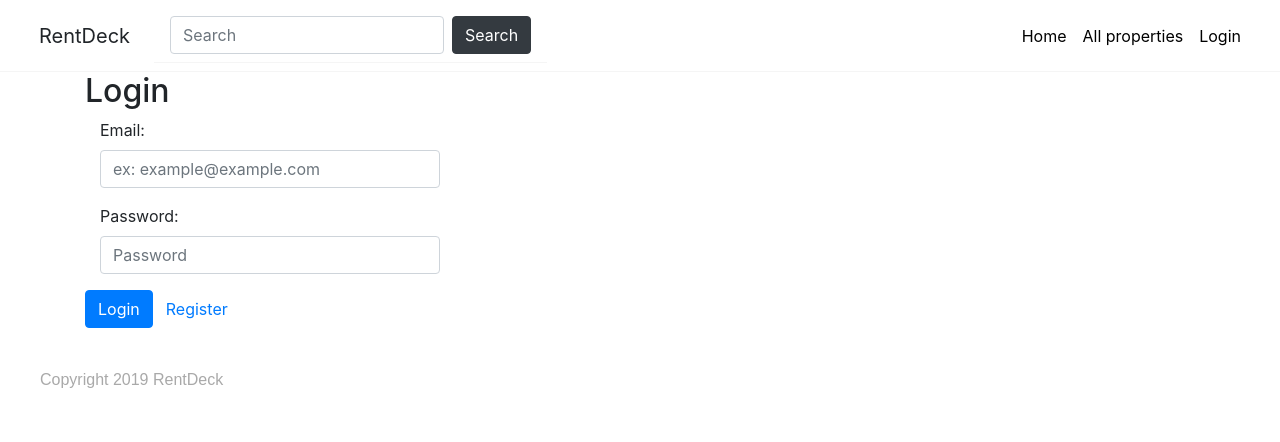
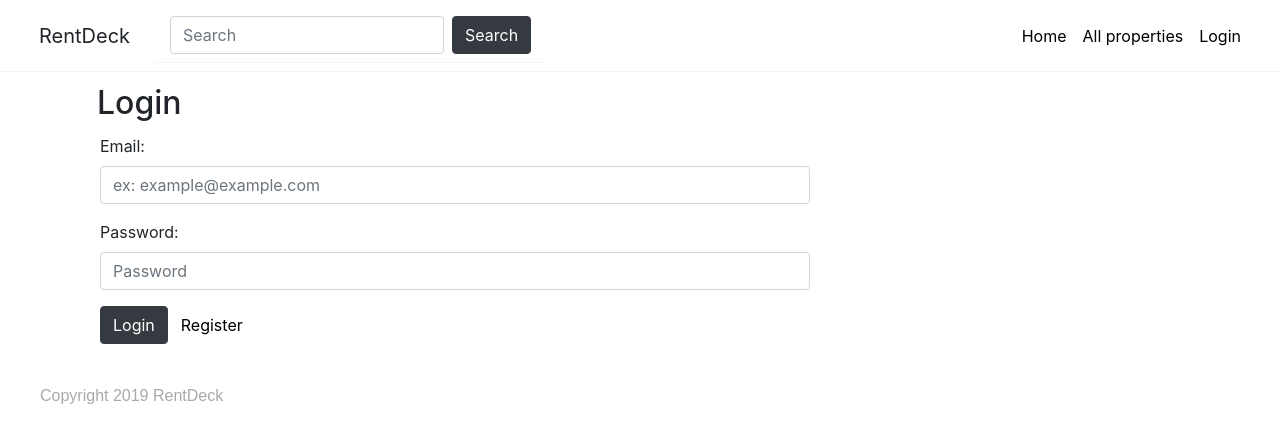
Before and after one commit to rhelk/Tarkvaratehnika, a Vue app in the folder web/: page /login in a window 1280 px wide. Shown: the top 442 px of the page. Built offline with nearby package versions, Linux system fonts and the light colour scheme; what vue-plugin-load-script would draw is missing.

Commit message:
date check and login

```diff
--- a/web/src/views/login.vue
+++ b/web/src/views/login.vue
@@ -1,8 +1,8 @@
 <template>
   <div class="container">
-    <h2>Login</h2>
+    <h2 style="margin: 12px">Login</h2>
     <form>
-      <div class="form-group col-md-4">
+      <div class="form-group col-md-8">
         <label for="formUsername">Email:</label>
         <input type="text"
                name="email"
@@ -13,7 +13,7 @@
                v-validate="'required'">
         <span v-show="errors.has('email')" class="text-danger">{{ errors.first('email') }}</span>
       </div>
-      <div class="form-group col-md-4">
+      <div class="form-group col-md-8">
         <label for="formPassword">Password:</label>
         <input type="password"
                name="password"
@@ -24,8 +24,8 @@
                v-validate="'required'">
         <span v-show="errors.has('password')" class="text-danger">{{ errors.first('password') }}</span>
       </div>
-      <button class="btn btn-primary" v-on:click.prevent="validateBeforeSubmit">Login</button>
-      <router-link to="/register" class="btn btn-link">Register</router-link>
+      <b-button style="margin-left: 15px" variant="dark" v-on:click.prevent="validateBeforeSubmit">Login</b-button>
+      <router-link to="/register" class="btn btn-link" style="color: black">Register</router-link>
     </form>
   </div>
 </template>
@@ -70,4 +70,5 @@
 
 <style scoped>
 
+
 </style>
--- a/web/src/views/rentRequests.vue
+++ b/web/src/views/rentRequests.vue
@@ -20,9 +20,11 @@
                                     Requested period: {{obj.start}} to {{obj.end}}<br>
                                 </p>
                                 <p v-if="obj.state === 'TO_RENT'" style="margin-left: 10px">
-                                    <b-button variant="dark" v-on:click.prevent="confirmRequest(obj.rent_id)">Confirm
+                                    <b-button v-if="new Date(obj.start) > new Date()" variant="dark"
+                                              v-on:click.prevent="confirmRequest(obj.rent_id)">Confirm
                                     </b-button>
-                                    <b-button variant="dark" v-on:click.prevent="denyRequest(obj.rent_id)"
+                                    <b-button v-if="(new Date(obj.start))> new Date()" variant="dark"
+                                              v-on:click.prevent="denyRequest(obj.rent_id)"
                                               style="margin-left: 15px">Deny
                                     </b-button>
                                 </p>
```
